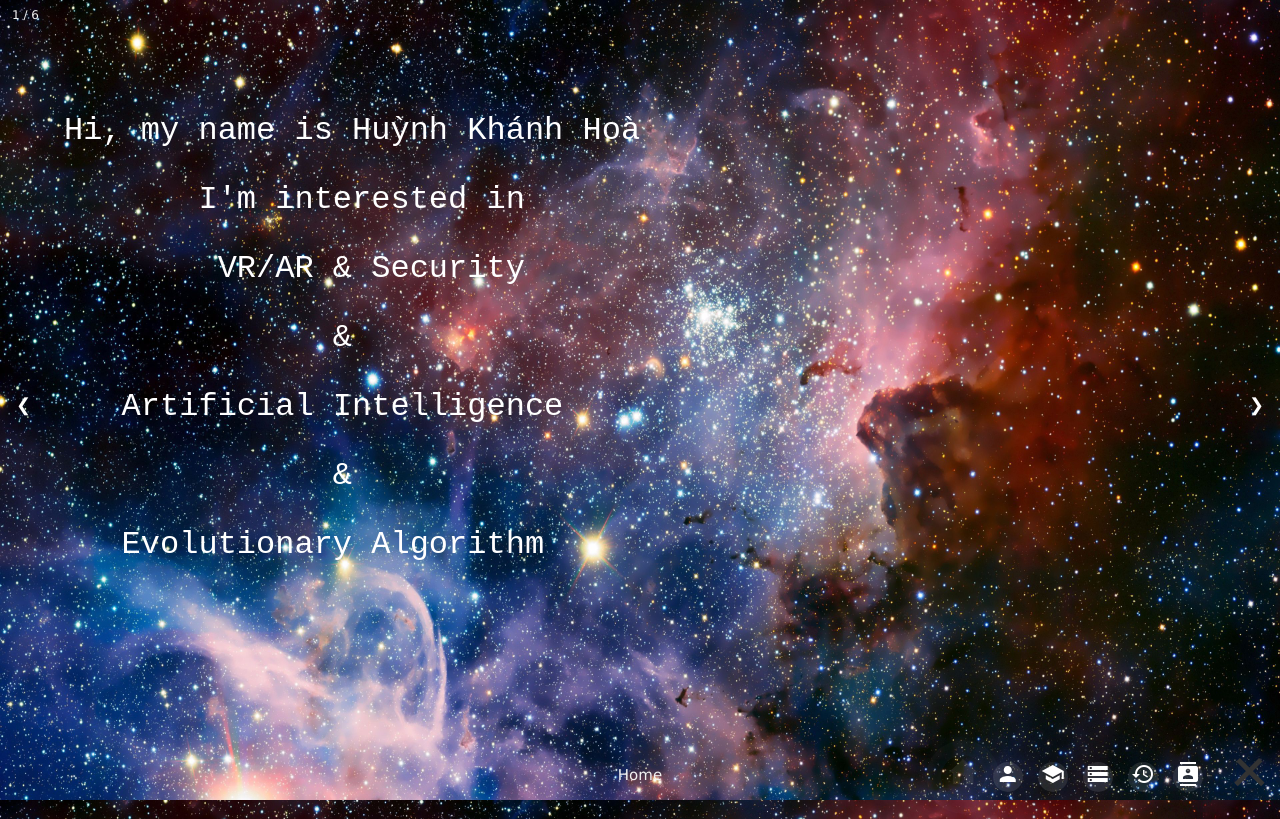
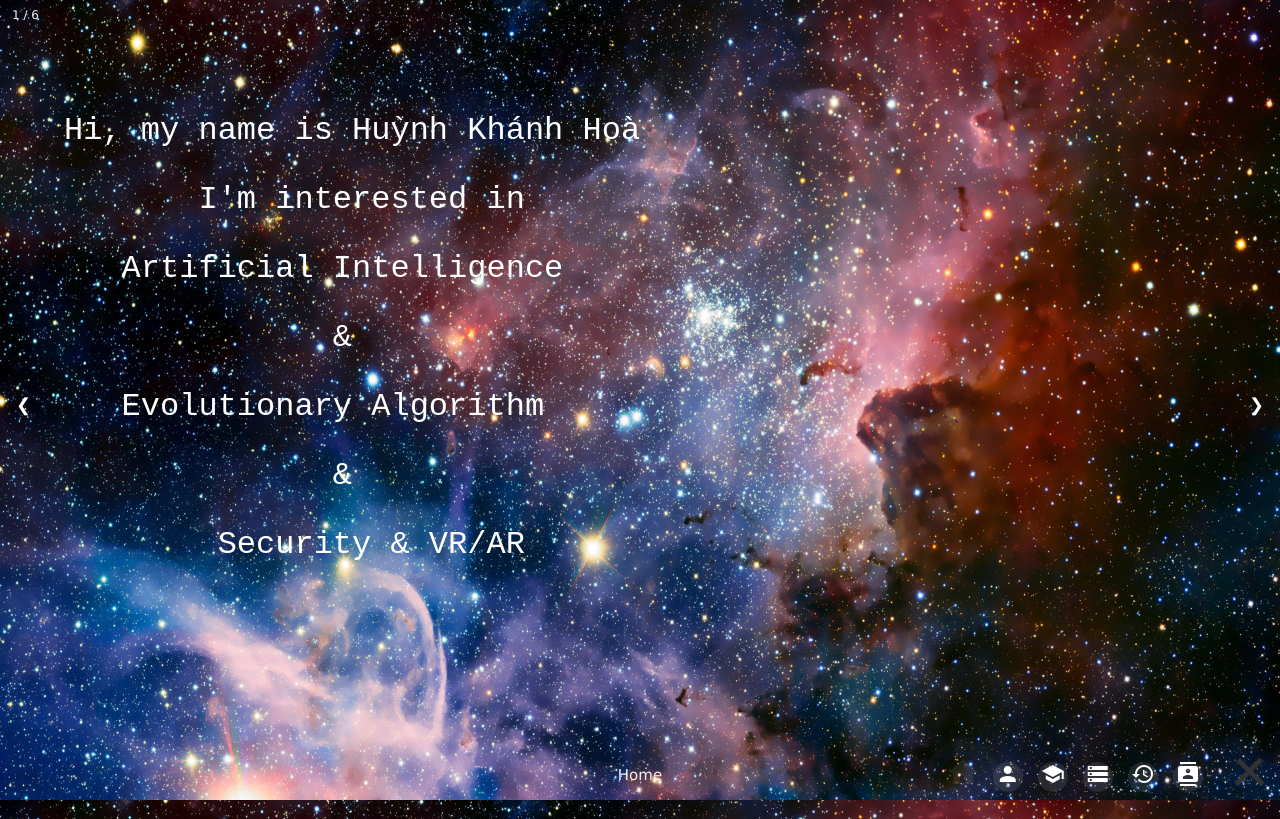
Before and after one commit to H999/h999.github.io, a plain HTML site: page index.html in a window 1280 px wide. Drawn offline with Linux system fonts and the light colour scheme.

Commit message:
Update index.html

```diff
--- a/index.html
+++ b/index.html
@@ -386,11 +386,11 @@
             <div class="content" style="font-size: 2.5vw;">
                 <pre>Hi, my name is Huỳnh Khánh Hoà</pre>
                 <pre>       I'm interested in</pre>
-                <pre>        VR/AR & Security</pre>
-                <pre>              &amp;</pre>
                 <pre>   Artificial Intelligence</pre>
                 <pre>              &amp;</pre>
                 <pre>   Evolutionary Algorithm</pre>
+                <pre>              &amp;</pre>
+                <pre>        Security & VR/AR</pre>
             </div>
             <div class="text">Home</div>
         </div>
```
